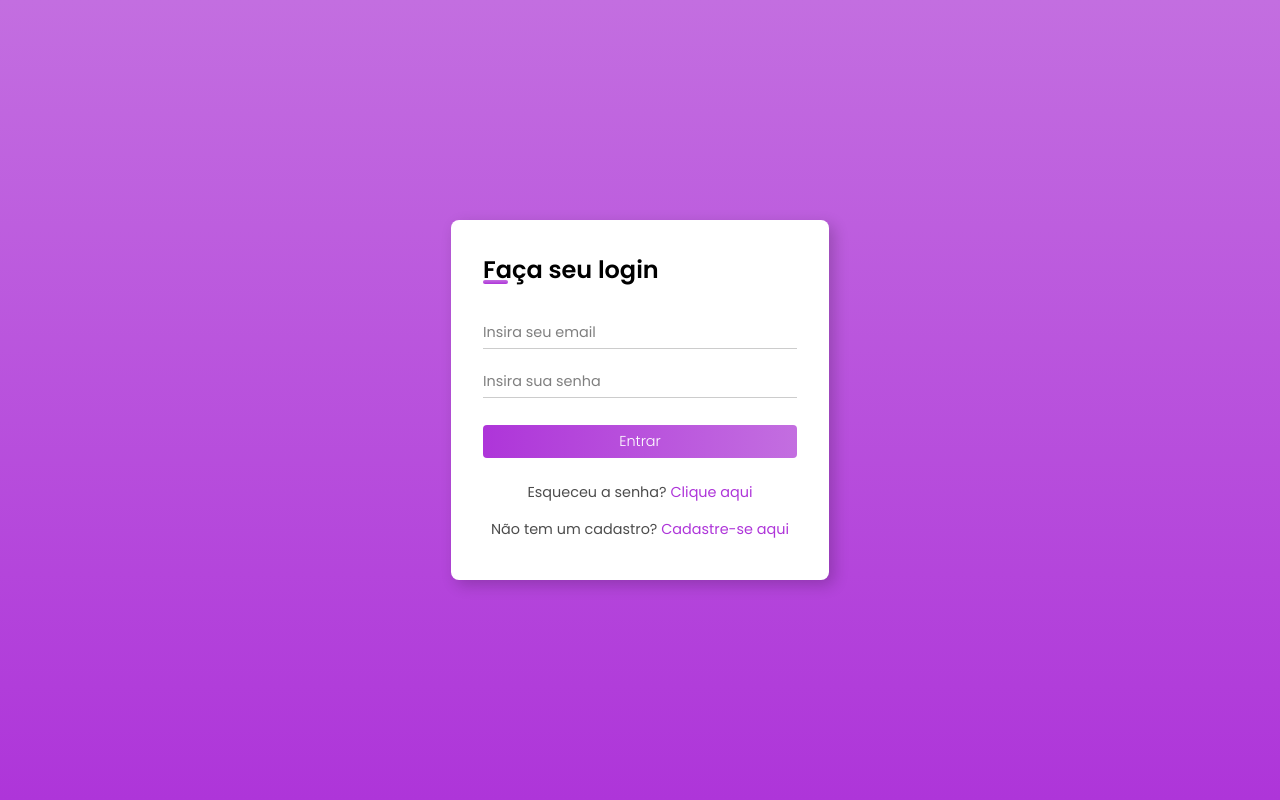
After one commit to davitrombini/trombinis_park, a PHP site: the page made by src/pages/user/login.php in a window 1280 px wide. The commit adds this page. Run offline with PHP 8.4, Linux system fonts and the light colour scheme; the template is opened without the code that fills it, so the values that code supplies are empty.

Commit message:
update create-user e criado login
modificado o front da página de cadastro;
criado o front do login, ainda n foi criado o backend;
modificações no header: retirado dropdown;

```diff
--- /dev/null
+++ b/src/css/login.css
@@ -0,0 +1,131 @@
+@import url('https://fonts.googleapis.com/css2?family=Poppins:wght@100;200;300;400;500;600;700&display=swap');
+
+*{
+    margin: 0;
+    padding: 0;
+    border: 0;
+    box-sizing: border-box;
+    font-family: "Poppins", sans-serif;
+    text-decoration: none;
+}
+
+body{
+    background: linear-gradient(to bottom, #C36EE0, #ae35d9);
+    background-repeat: no-repeat;
+    min-height: 100vh;
+    min-width: 100vw;
+    display: flex;
+    align-items: center;
+    justify-content: center;
+}
+
+.container{
+    background: white;
+    max-width: 400px;
+    min-height: 40vh;
+    padding: 2rem;
+    box-shadow: 5px 5px 15px rgba(0, 0, 0, 0.2);
+    border-radius: 8px;
+}
+
+main h2{
+    font-weight: 600;
+    margin-bottom: 2rem;
+    position: relative;
+}
+
+main h2::before{
+    content: '';
+    position: absolute;
+    height: 4px;
+    width: 25px;
+    bottom: 3px;
+    left: 0;
+    border-radius: 8px;
+    background: linear-gradient(to bottom, #C36EE0, #ae35d9);
+}
+
+form{
+    display: flex;
+    flex-direction: column;
+}
+
+.input-field{
+    position: relative;
+}
+
+form .input-field:first-child{
+    margin-bottom: 1.5rem;
+}
+
+.input-field .underline::before{
+    content: '';
+    position: absolute;
+    height: 1px;
+    width: 100%;
+    bottom: -5px;
+    left: 0;
+    background: rgba(0, 0, 0, 0.2);
+}
+
+.input-field .underline::after{
+    content: '';
+    position: absolute;
+    height: 1px;
+    width: 100%;
+    bottom: -5px;
+    left: 0;
+    background: linear-gradient(45deg, #C36EE0, #ae35d9);
+    transform: scaleX(0);
+    transition: all .3s ease-in-out;
+    transform-origin: left;
+}
+
+.input-field input:focus ~ .underline::after{
+    transform: scaleX(1);
+}
+
+.input-field input{
+    outline: none;
+    font-size: 0.9rem;
+    color: rgba(0, 0, 0, 0.7);
+    width: 100%;
+}
+
+.input-field input::placeholder{
+    color: rgba(0, 0, 0, 0.5);
+}
+
+form input[type="submit"]{
+    margin-top: 2rem;
+    padding: 0.4rem;
+    background: linear-gradient(to left, #c36ee0, #ae35d9);
+    cursor: pointer;
+    color: white;
+    font-size: 0.9rem;
+    font-weight: 300;
+    border-radius: 4px;
+    transition: all 0.3s ease;
+}
+
+form input[type="submit"]:hover{
+    letter-spacing: 0.5px;
+    background: linear-gradient(to right, #c36ee0, #ae35d9);
+}
+
+.footer{
+    display: flex;
+    flex-direction: column;
+    margin-top: 1rem;
+}
+
+.footer span{
+    color: rgba(0, 0, 0, 0.7);
+    font-size: 0.9rem;
+    text-align: center;
+    padding: 8px;
+}
+
+.footer a{
+    color: #ae35d9;
+}
--- /dev/null
+++ b/src/pages/user/login.php
@@ -0,0 +1,32 @@
+<!DOCTYPE html>
+<html lang="pt-br">
+<head>
+    <meta charset="UTF-8">
+    <meta http-equiv="X-UA-Compatible" content="IE=edge">
+    <meta name="viewport" content="width=device-width, initial-scale=1.0">
+    <link rel="stylesheet" href="../../css/login.css">
+    <title>Fazer login</title>
+</head>
+<body>
+    <main class="container">
+        <h2>Faça seu login</h2>
+        <form action="">
+            <div class="input-field">
+                <input type="text" name="email" id="user-email" maxlength="255" placeholder="Insira seu email" required>
+                <div class="underline"></div>
+            </div>
+            <div class="input-field">
+                <input type="password" name="password" id="user-password" maxlength="255" placeholder="Insira sua senha" required>
+                <div class="underline"></div>
+            </div>
+
+            <input type="submit" value="Entrar">
+        </form>
+
+        <div class="footer">
+            <span>Esqueceu a senha? <a href="">Clique aqui</a></span>
+            <span>Não tem um cadastro? <a href="create-user.php">Cadastre-se aqui</a></span>
+        </div>
+    </main>
+</body>
+</html>
```
Also changed, not shown: header.php (+2 -34 lines), src/css/create-user.css (added, +148 -0 lines), src/css/header.css (+0 -127 lines), src/pages/user/create-user.php (+35 -49 lines), src/assets/mobile.svg (added).
